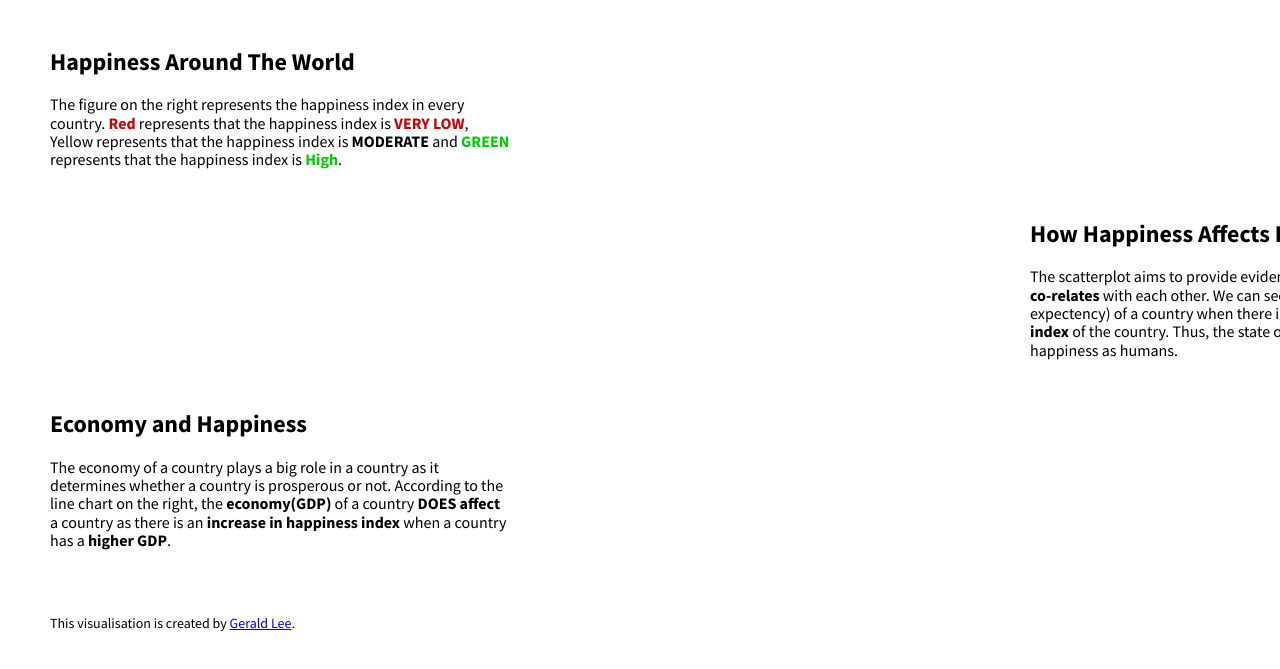
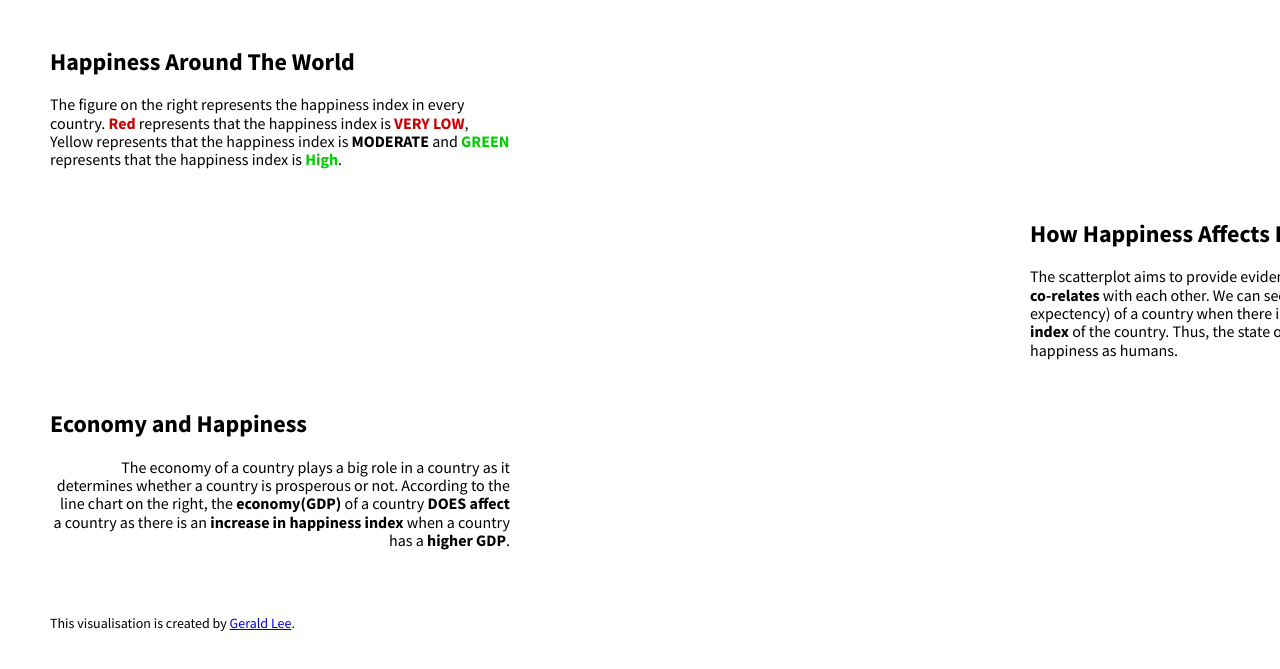
Before and after one commit to geraldleeming/FIT3179, a plain HTML site: page Assignment2/index.html in a window 1280 px wide. Shown: the part 115-784 px from the top of the page. Drawn offline with nearby package versions, Linux system fonts and the light colour scheme; a script that the page names is missing.

Commit message:
Update index.html

```diff
--- a/Assignment2/index.html
+++ b/Assignment2/index.html
@@ -99,7 +99,7 @@
       <div class="pure-u-1-3">
         <div class="description description-left">
           <h2>Economy and Happiness</h2>
-          <p>The economy of a country plays a big role in a country as it determines whether a country is prosperous or not. According to the line chart on the right, the <b>economy(GDP)</b> of a country <b>DOES affect</b> a country as there is an <b>increase in happiness index</b> when a country has a <b>higher GDP</b>.</p>
+          <p style="text-align:right">The economy of a country plays a big role in a country as it determines whether a country is prosperous or not. According to the line chart on the right, the <b>economy(GDP)</b> of a country <b>DOES affect</b> a country as there is an <b>increase in happiness index</b> when a country has a <b>higher GDP</b>.</p>
         </div>
       </div>
       <div class="pure-u-1-3">
```
